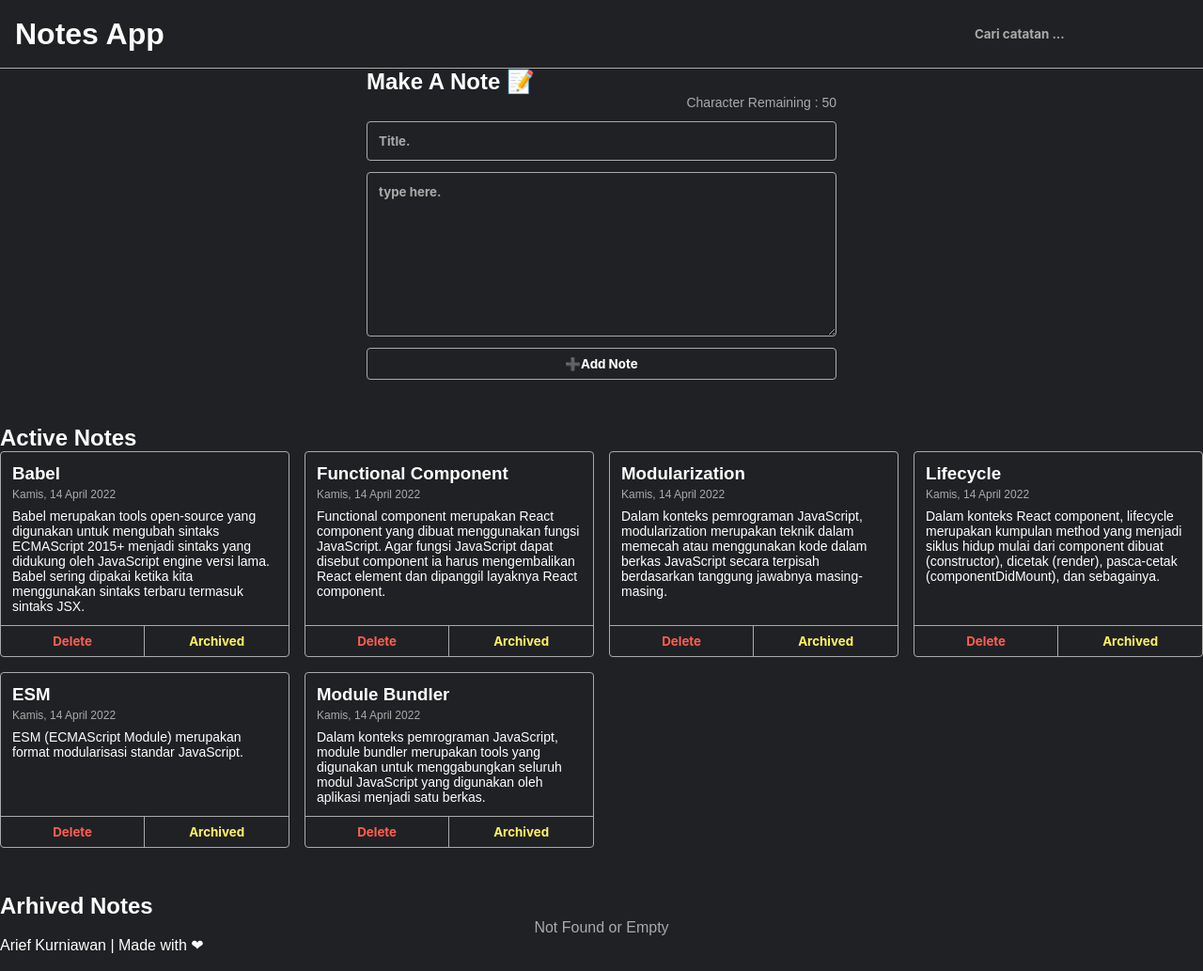
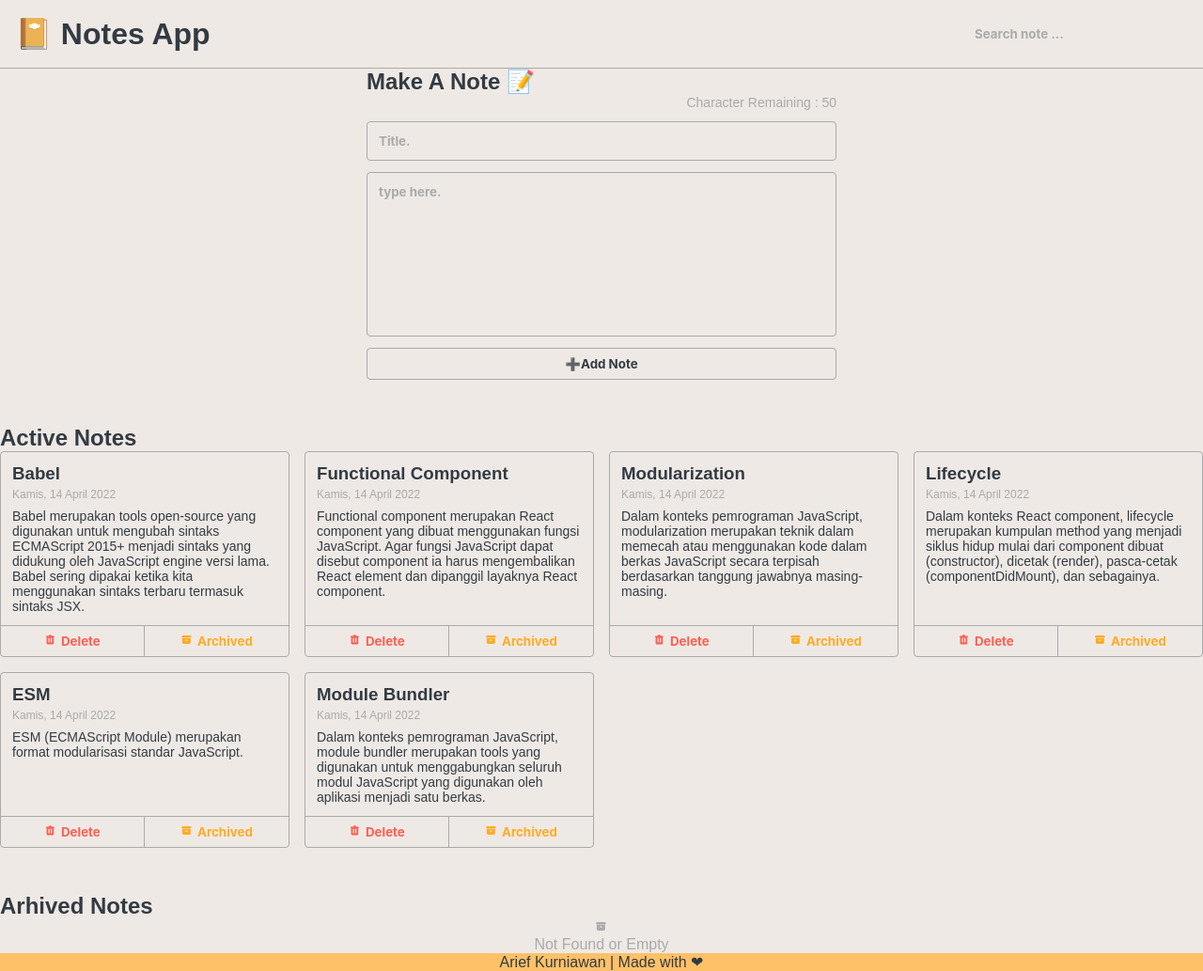
Before and after one commit to arief-github/note-app, a React (Create React App) app: page / in a window 1280 px wide. Shown: the whole page at 94% size. Built offline with nearby package versions, Linux system fonts and the light colour scheme.

Commit message:
adding icons and styling page

```diff
--- a/package.json
+++ b/package.json
@@ -3,6 +3,7 @@
   "version": "0.1.0",
   "private": true,
   "dependencies": {
+    "@heroicons/react": "^1.0.6",
     "@testing-library/jest-dom": "^5.16.4",
     "@testing-library/react": "^13.3.0",
     "@testing-library/user-event": "^13.5.0",
--- a/src/App.css
+++ b/src/App.css
@@ -6,21 +6,23 @@
 
 body {
     font-family: Poppins, sans-serif;
-  background-color: #202124;
-  color: white;
+    background-color: #efe9e5;
+    color: #323b43;
 }
 
-input, textarea {
+input,
+textarea {
     padding: 12px;
     margin: 12px 0;
     font-family: 'Inter', sans-serif;
     background-color: transparent;
-  color: white;
+    color: #323b43;
     border: 1px solid #aaa;
     border-radius: 4px;
 }
 
-input::placeholder, textarea::placeholder {
+input::placeholder,
+textarea::placeholder {
     color: #aaa;
     font-weight: bold;
 }
@@ -36,7 +38,7 @@ input::placeholder, textarea::placeholder {
 .note-app__header h1 {
     margin: 8px 0;
     flex: 1;
-  color: white;
+    color: #323b43;
 }
 
 .note-app__header .note-app__searchButton input {
@@ -63,7 +65,8 @@ input::placeholder, textarea::placeholder {
     margin-bottom: 48px;
 }
 
-.note-input input, .note-input textarea {
+.note-input input,
+.note-input textarea {
     display: block;
     width: 100%;
 }
@@ -88,7 +91,7 @@ input::placeholder, textarea::placeholder {
     padding: 8px;
     background-color: transparent;
     font-family: 'Inter', sans-serif;
-  color: white;
+    color: #323b43;
     border: 1px solid #aaa;
     border-radius: 4px;
     font-weight: bold;
@@ -142,7 +145,8 @@ input::placeholder, textarea::placeholder {
     display: flex;
 }
 
-.note-item__delete-button,.note-item__archive-button {
+.note-item__delete-button,
+.note-item__archive-button {
     display: block;
     width: 100%;
     background-color: transparent;
@@ -160,7 +164,7 @@ input::placeholder, textarea::placeholder {
 }
 
 .note-item__archive-button {
-  color: #fff263;
+    color: #ffac25;
 }
 
 .note-item__archive-button:hover {
@@ -171,6 +175,21 @@ input::placeholder, textarea::placeholder {
     color: #b00020;
 }
 
+.icon {
+    width: 0.8rem;
+    height: 0.8rem;
+    margin-right: 0.1rem;
+}
+
+textarea {
+  resize: none;
+}
+
+
+footer p {
+    text-align: center;
+    background-color: #ffc168;
+}
 
 
 @media only screen and (min-width: 500px) {
--- a/src/NoteApp/Header.js
+++ b/src/NoteApp/Header.js
@@ -3,9 +3,9 @@ import React from 'react';
 const Header = ( { onSearch } ) => {
 	return (
 		<div className = "note-app__header">
-			<h1>Notes App</h1>
+			<h1> 📔 Notes App</h1>
 			 <div className='note-app__searchButton'>
-                <input type='text' placeholder='Cari catatan ...' onChange={(event) => onSearch(event)} />
+                <input type='text' placeholder='Search note ...' onChange={(event) => onSearch(event)} />
             </div>
 		</div>
 	)
--- a/src/NoteApp/NotFoundNotes.js
+++ b/src/NoteApp/NotFoundNotes.js
@@ -1,9 +1,10 @@
 import React from 'react';
+import { ArchiveIcon } from '@heroicons/react/solid';
 
 const NotesNotFound = () => {
 	return (
 		<div className="notes-list__empty-message">
-			<p>Not Found or Empty</p>
+			<ArchiveIcon className="icon"/> <p>Not Found or Empty</p>
 		</div>
 	)
 }
--- a/src/NoteApp/NotesItem.js
+++ b/src/NoteApp/NotesItem.js
@@ -1,5 +1,6 @@
 import React from 'react';
 import { showFormattedDate } from './data/initialData';
+import { ArchiveIcon, TrashIcon } from '@heroicons/react/solid';
 
 const NotesItem = ({ note, onDelete, onArchived }) => {
 	return (
@@ -10,9 +11,11 @@ const NotesItem = ({ note, onDelete, onArchived }) => {
 				<p className="note-item__body">{note.body}</p>
 			</div>
 			<div className="note-item__action">
-				<button className="note-item__delete-button" onClick={() => onDelete(note.id)}>Delete</button>
+				<button className="note-item__delete-button" onClick={() => onDelete(note.id)}>
+					<TrashIcon className="icon"/> Delete
+				</button>
 				<button className="note-item__archive-button" onClick={() => onArchived(note.id)}>
-					{!note.archived ? 'Archived' : 'Unarchived'}
+					<ArchiveIcon className="icon" /> {!note.archived ? 'Archived' : 'Unarchived'}
 				</button>
 			</div>
 		</div>
```
Also changed, not shown: 1 other file (tests, documents, lock files or other folders). Lines whose indentation alone changed are shown as unchanged.
